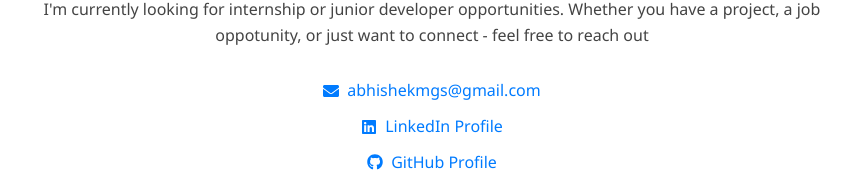
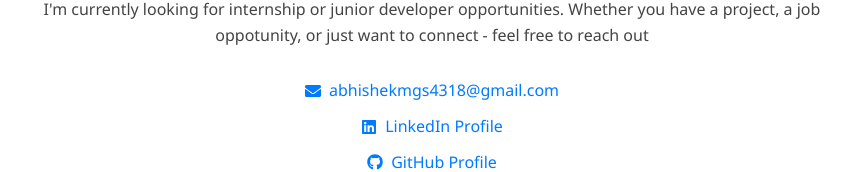
Before and after one commit to Abhi25092/My-Portfolio, a React (Create React App) app: page / in a window 1280 px wide. Shown: the part 2846-3018 px from the top of the page, without its empty margins (208-1071 px from the left). Built offline with nearby package versions, Linux system fonts and the light colour scheme; a web font is replaced by a local one.

Commit message:
Update Contact.js

```diff
--- a/src/components/Contact.js
+++ b/src/components/Contact.js
@@ -24,8 +24,8 @@
             </p>
 
             <div className='contact-links'>
-                <a href="mailto:abhishekmgs@gmail.com" target="_blank" rel="noopener noreferrer">
-                    <FaEnvelope /> abhishekmgs@gmail.com
+                <a href="mailto:abhishekmgs4318@gmail.com" target="_blank" rel="noopener noreferrer">
+                    <FaEnvelope /> abhishekmgs4318@gmail.com
                 </a>
                 <a href="https://linkedin.com/in/abhishek-yadav-b86396250" target="_blank" rel="noopener noreferrer">
                     <FaLinkedin /> LinkedIn Profile
```
